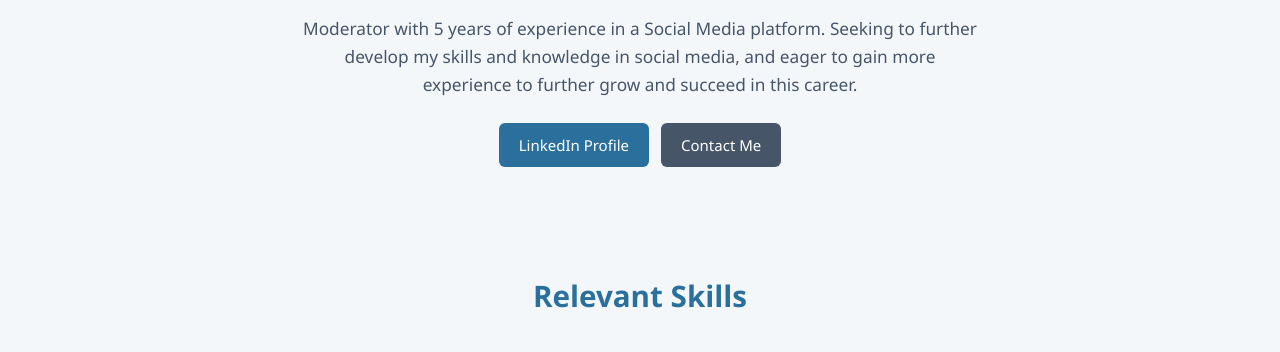
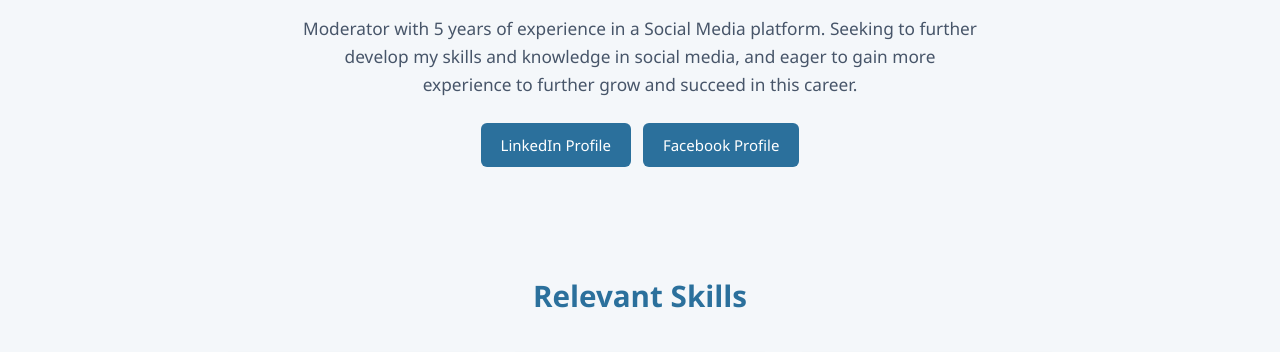
Before and after one commit to nestorsalcedojr/nestorsalcedojr.github.io, a plain HTML site: page index.html in a window 1280 px wide. Shown: the part 410-762 px from the top of the page. Drawn offline with Linux system fonts and the light colour scheme.

Commit message:
Update index.html

```diff
--- a/index.html
+++ b/index.html
@@ -255,7 +255,7 @@
       </p>
       <div class="hero-links">
         <a href="https://linkedin.com" target="_blank" class="btn">LinkedIn Profile</a>
-        <a href="#contact" class="btn" style="background-color: #475569;">Contact Me</a>
+        <a href="https://facebook.com" target="_blank" class="btn">Facebook Profile</a>
       </div>
     </section>
 
```
